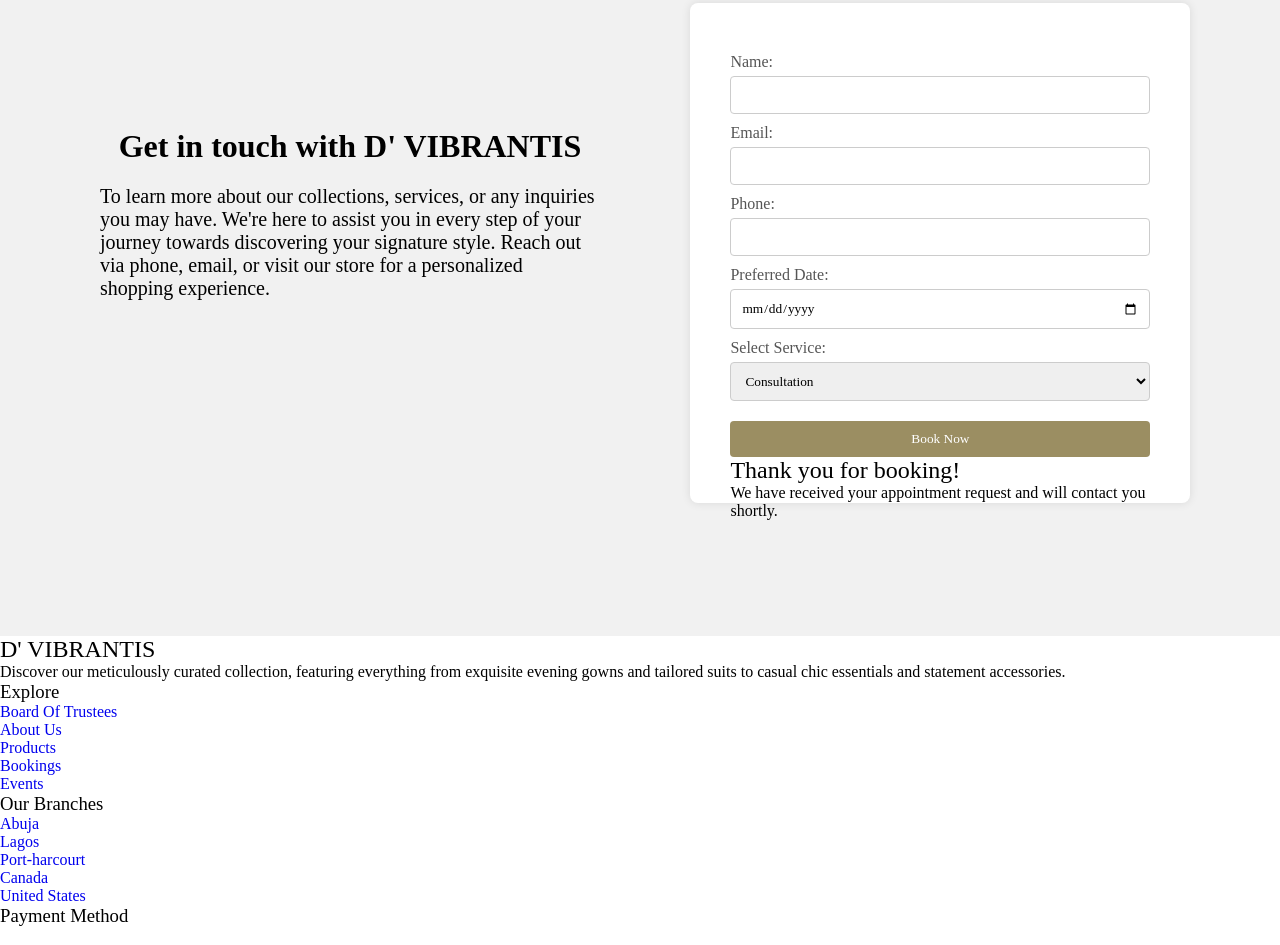
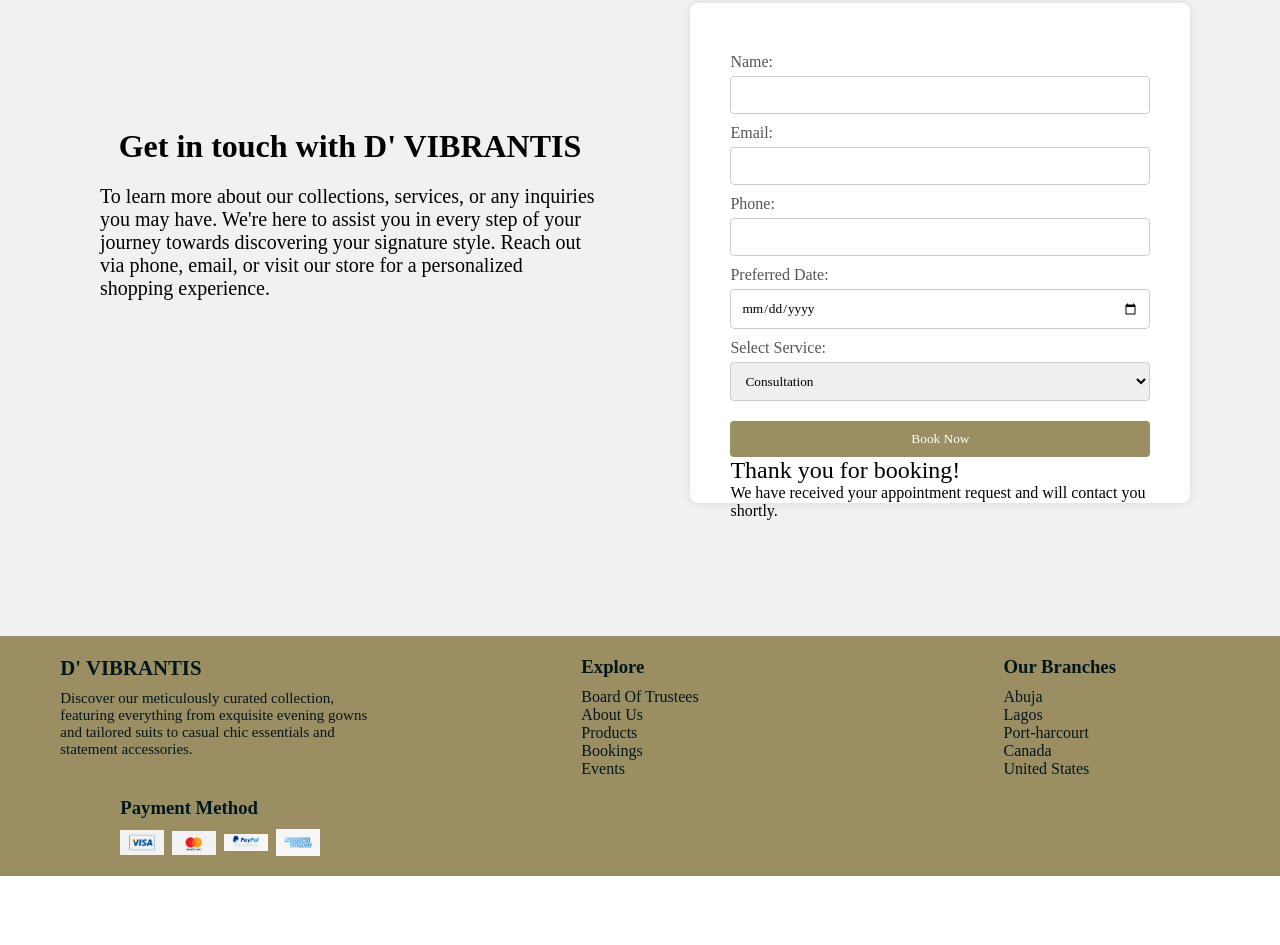
Before and after one commit to VictoriaAjala/Dinosaurs-Group-A, a plain HTML site: page index.html in a window 1280 px wide. Shown: the part 5474-6419 px from the top of the page. After the commit the page ends 6350 px from the top, so only its background shows below. Drawn offline with nearby package versions, Linux system fonts and the light colour scheme.

Commit message:
footrcss

```diff
--- a/style.css
+++ b/style.css
@@ -505,3 +505,42 @@ margin-top: 2rem;
   video {
     filter: blur(2px);
   }
+
+
+  .footer {
+    display: grid;
+    grid-template-columns: repeat(auto-fit, minmax(380px, auto));
+    gap: 1.2rem;
+    justify-items: center;
+    padding: 20px;
+    background-color: var(--main-color);
+    color: var(--text-color);
+   }
+   .footer-box h2 {
+    font-size: 1.3rem;
+    font-weight: 600;
+    margin-bottom: 10px;
+   }
+   .footer-box p {
+    font-size: 0.938rem;
+    margin-bottom: 10px;
+    width: 20rem;
+   }
+   .footer-box h3 {
+    font-weight: 600;
+    margin-bottom: 10px;
+   }
+   .footer-box li a {
+    color: var(--text-color);
+   }
+   .footer-box li a:hover {
+    color: var(--bg-color);
+   }
+  .payment {
+   display: flex;
+   align-items: center;
+   column-gap: 00.5rem;
+  }
+  .payment img {
+   width: 44px;
+  }
```
Also changed, not shown: assets/americanexprs.jpg (added), assets/mastercard.png (added), assets/paypal.png (added), assets/visa.png (added).
